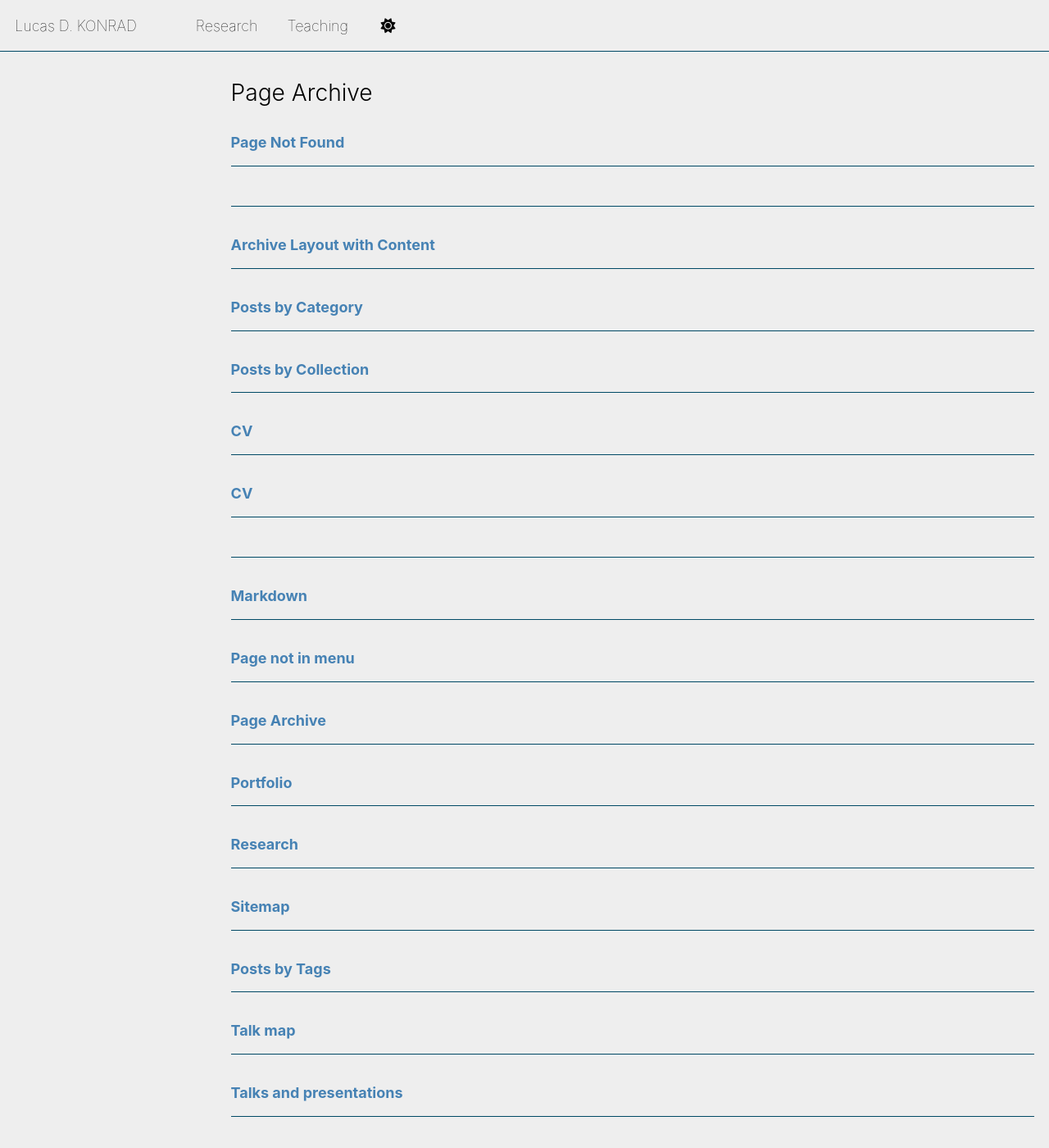
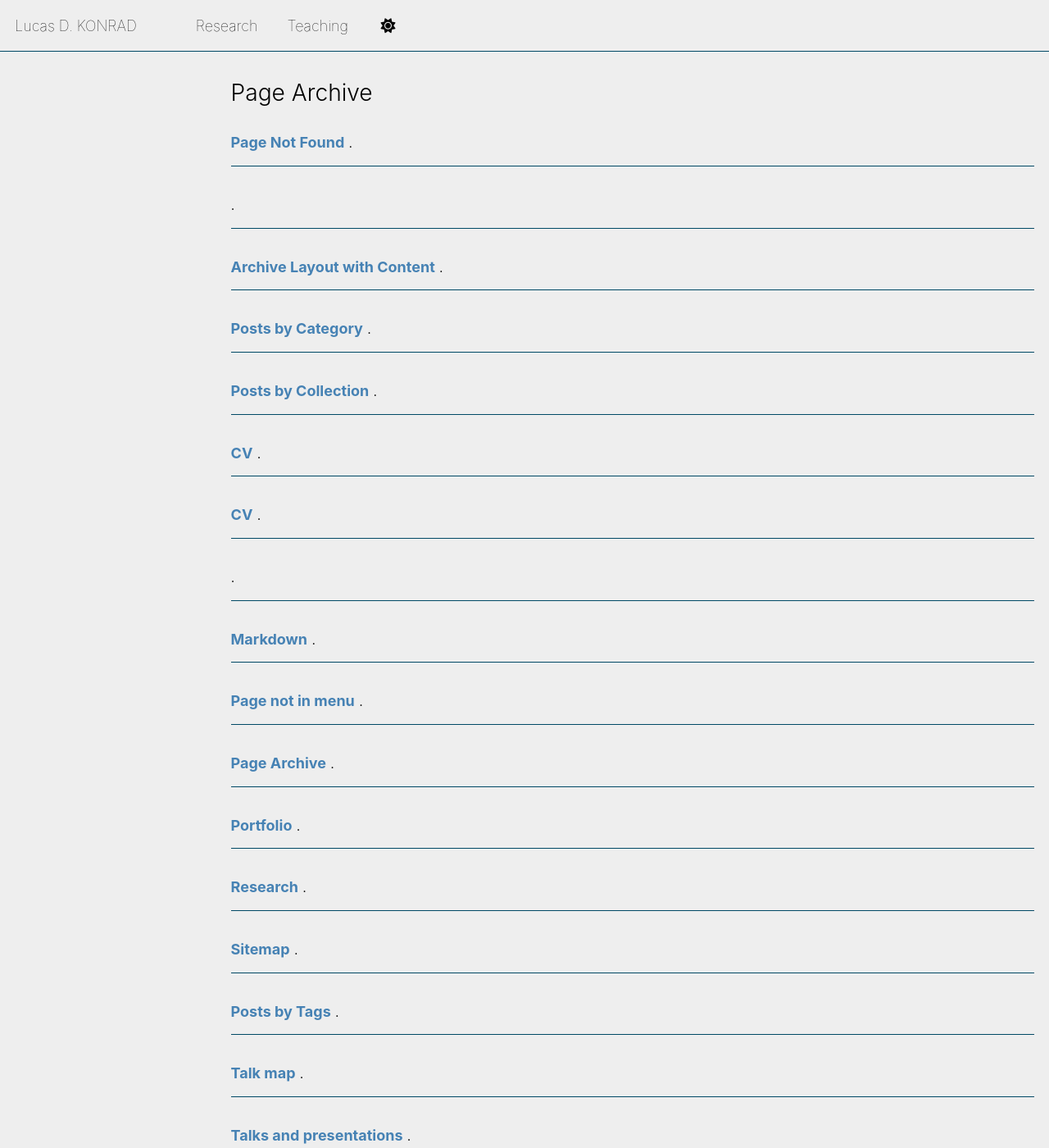
Before and after one commit to konradld/konradld.github.io, a Jekyll site: the page built from _pages/page-archive.html, in a window 1280 px wide and 1400 px high. Shown: the whole window at 82% size. Built offline with Jekyll 4.4.1, drawn with Linux system fonts in a browser that asks for light colours; a script that is not in the unit is left out.

Commit message:
put venue in the next line.

```diff
--- a/_includes/archive-single.html
+++ b/_includes/archive-single.html
@@ -36,10 +36,9 @@
         </a>
       {% else %}
         <a href="{{ base_path }}{{ post.url }}" rel="permalink">{{ title }}</a>
-      {% endif %}
+      {% endif %}.
 
       {% if post.authors %}
-        .
         <span class="archive__item-authors" itemprop="author">
           {{ post.authors | markdownify | remove: '<p>' | remove: '</p>' }}
         </span>
@@ -50,7 +49,7 @@
       {% endif %}
 
       {% if post.venue %}
-        . <em>{{ post.venue }}</em>
+        <br> <em>{{ post.venue }}</em>
       {% endif %}
 
     </h3>
```
